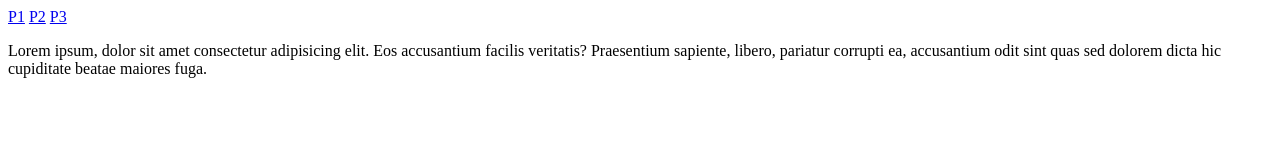
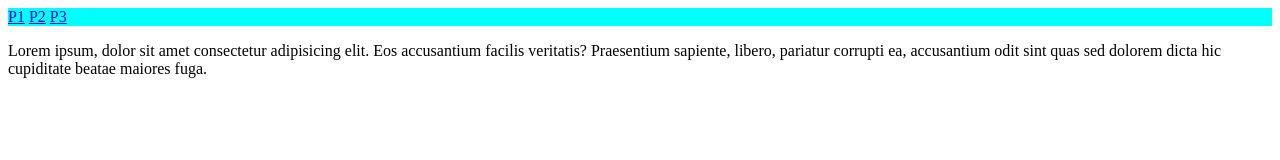
Before and after one commit to vinaybabujatla/demo, a plain HTML site: page index.html in a window 1280 px wide. Drawn offline with Linux system fonts and the light colour scheme.

Commit message:
Update index.html

```diff
--- a/index.html
+++ b/index.html
@@ -4,12 +4,20 @@
     <meta charset="UTF-8">
     <meta name="viewport" content="width=device-width, initial-scale=1.0">
     <title>Document</title>
+    <style>
+        nav{
+            width:100%;
+            hieght:15vh;
+            background-color:aqua;
+        }
+    </style>
 </head>
 <body>
+    <nav>
     <a href="p1.html">P1</a>
     <a href="p2.html">P2</a>
     <a href="p3.html">P3</a>
-
+    </nav>
     <p>Lorem ipsum, dolor sit amet consectetur adipisicing elit. Eos accusantium facilis veritatis? Praesentium sapiente, libero, pariatur corrupti ea, accusantium odit sint quas sed dolorem dicta hic cupiditate beatae maiores fuga.</p>
 </body>
 </html>
```
